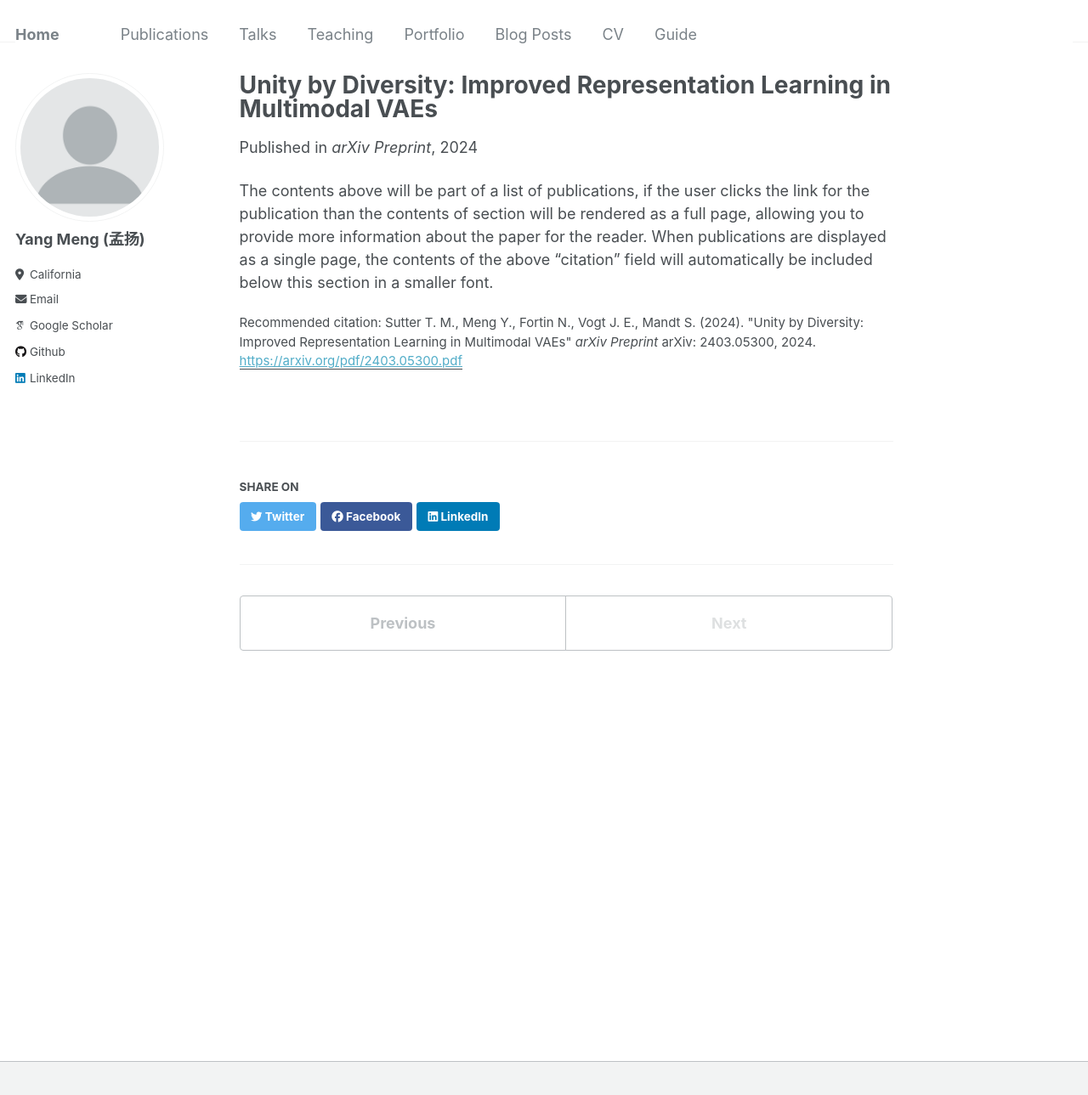
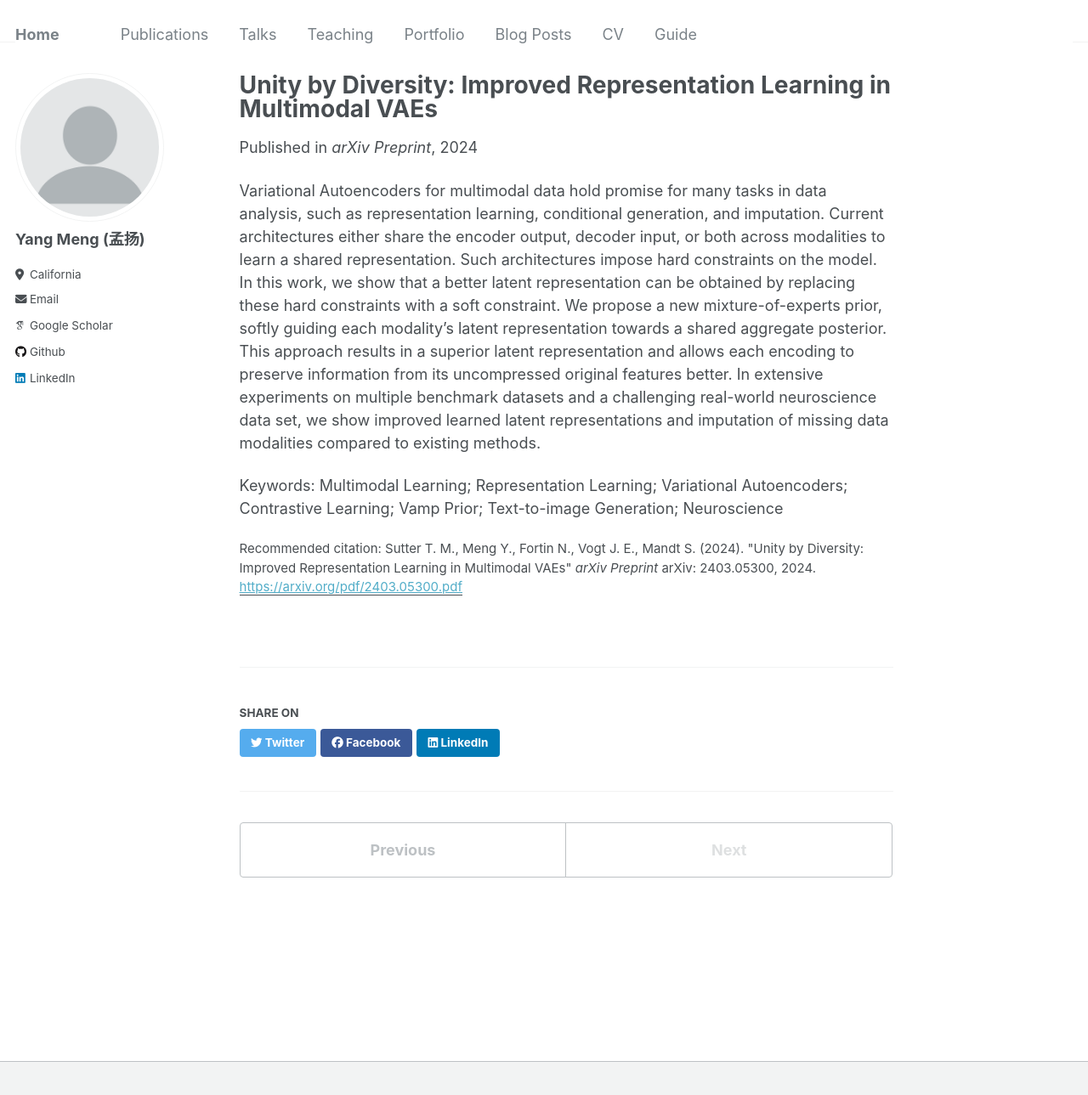
Before and after one commit to yangmeng96/yangmeng96.github.io, a Jekyll site: the page built from _publications/2024-03-08-mmvamp.md, in a window 1280 px wide and 1322 px high. Shown: the top 1289 px of the window at 85% size. Built offline with Jekyll 4.4.1, drawn with Linux system fonts in a browser that asks for light colours; some web fonts are replaced.

Commit message:
add abstract

```diff
--- a/_publications/2024-03-08-mmvamp.md
+++ b/_publications/2024-03-08-mmvamp.md
@@ -9,4 +9,6 @@ paperurl: 'https://arxiv.org/pdf/2403.05300.pdf'
 citation: 'Sutter T. M., Meng Y., Fortin N., Vogt J. E., Mandt S. (2024). &quot;Unity by Diversity: Improved Representation Learning in Multimodal VAEs&quot; <i>arXiv Preprint</i> arXiv: 2403.05300, 2024.'
 ---
 
-The contents above will be part of a list of publications, if the user clicks the link for the publication than the contents of section will be rendered as a full page, allowing you to provide more information about the paper for the reader. When publications are displayed as a single page, the contents of the above "citation" field will automatically be included below this section in a smaller font.
+Variational Autoencoders for multimodal data hold promise for many tasks in data analysis, such as representation learning, conditional generation, and imputation. Current architectures either share the encoder output, decoder input, or both across modalities to learn a shared representation. Such architectures impose hard constraints on the model. In this work, we show that a better latent representation can be obtained by replacing these hard constraints with a soft constraint. We propose a new mixture-of-experts prior, softly guiding each modality’s latent representation towards a shared aggregate posterior. This approach results in a superior latent representation and allows each encoding to preserve information from its uncompressed original features better. In extensive experiments on multiple benchmark datasets and a challenging real-world neuroscience data set, we show improved learned latent representations and imputation of missing data modalities compared to existing methods.
+
+Keywords: Multimodal Learning; Representation Learning; Variational Autoencoders; Contrastive Learning; Vamp Prior; Text-to-image Generation; Neuroscience
```
Also changed, not shown: _publications/2022-10-02-logrank.md (+3 -1 lines), _publications/2023-12-19-fbnn.md (+3 -1 lines), 1 other file.
